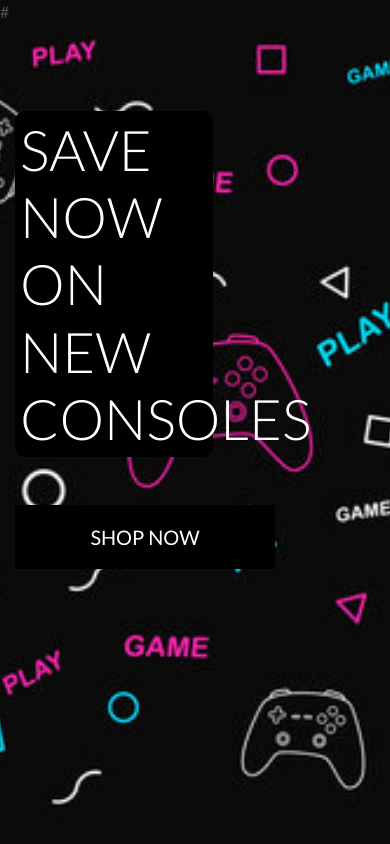
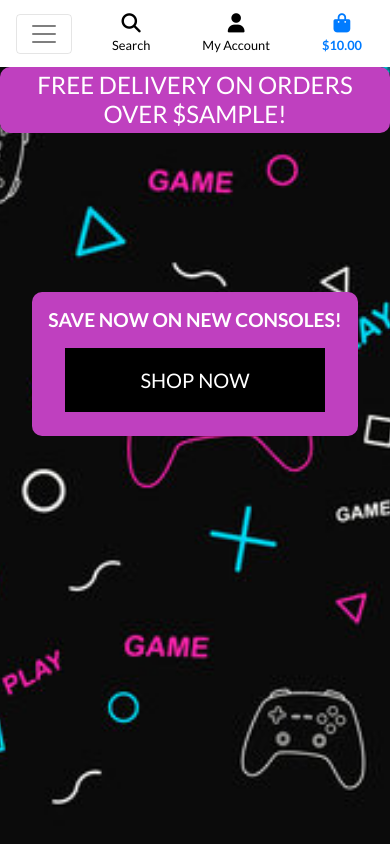
Before and after one commit to RNXVIII/project5-resubmission, a Django app: template home/templates/home/index.html in a window 390 px wide. Run offline with Django 3.2, Linux system fonts and the light colour scheme; the template is opened without the code that fills it: most values are stand-ins (such as "Sample title", 1, 10 or a date in 2020); some libraries are stand-ins or nearby versions.

Commit message:
added mobile header and nav bar, also fixed templates for phones

```diff
--- a/home/templates/home/index.html
+++ b/home/templates/home/index.html
@@ -1,25 +1,16 @@
 {% extends "base.html" %}
 {% load static %}
 
-{% block page_header %}
-    <div class="container header-container">
-        <div class="row">
-            <div class="col"></div>
-        </div>
-    </div>
-{% endblock %}
 {% block content %}
-    <div class="container h-100">
-        <div class="row h-100">
-            <div class="col-7 col-md-6 my-auto">
-                <h1 class="display-4 logo-font text-white">
-                    Save now on new consoles
-                </h1>
-                <div class="my-5">
-                    <h4>
-                        <a href="" class="shop-now-button btn btn-lg rounded-0 text-uppercase py-3">Shop Now</a>
-                    </h4>
-                </div>
+    <div class="container d-flex align-items-center justify-content-center" style="min-height: calc(100vh - 164px);">
+        <div class="bg-purple p-3 text-center custom-heading-container">
+            <h1 class="display-4 logo-font text-white m-0" id="responsive-heading">
+                Save now on new consoles!
+            </h1>
+            <div class="mt-3">
+                <h4>
+                    <a href="#" class="shop-now-button btn btn-lg rounded-0 text-uppercase py-3 text-white">Shop Now</a>
+                </h4>
             </div>
         </div>
     </div>
--- a/static/css/base.css
+++ b/static/css/base.css
@@ -1,14 +1,18 @@
 html {
     height: 100%;
 }
+
 /*used from boutique ado to ensure homepage image lookes nice and fits within the project*/
+
 body {
     background: url('/media/background_image.jpg') no-repeat center center fixed;
     background-size: cover;
     height: calc(100vh - 164px);
     color: #555;
     font-family: 'Lato';
+
 }
+
 /* from Bulma */
 .icon {
     align-items: center;
@@ -17,21 +21,26 @@ body {
     height: 1.5rem;
     width: 1.5rem;
 }
+
 .logo-font {
     text-transform: uppercase;
 }
+
 .main-logo-link {
     width: fit-content;
 }
+
 .shop-now-button {
     background: black;
     color: white;
     min-width: 260px;
 }
+
 .btn-black {
     background: black;
     color: white;
 }
+
 .shop-now-button:hover,
 .shop-now-button:active,
 .shop-now-button:focus,
@@ -41,26 +50,67 @@ body {
     background: #222;
     color: white;
 }
+
 .text-black {
     color: #000 !important;
 }
+
+.bg-purple {
+    background-color: #BF40BF;
+    border-radius: 10px;
+}
+
 .text-white {
     color: white !important;
-    background-color: #000;
-    border-radius: 10px;
-    padding: 5px;
 }
+
 .border-black {
     border: 1px solid black !important;
 }
+
 /* -------------------------------- Media Queries */
-/* Slightly larger container on xl screens */
+
+/* this id is for helping me achieve getting my website to look nice on smaller screens!*/
+
+/* Default styling for small screens */
+#responsive-heading {
+    font-size: 1.2rem; /* Smaller font size for small screens */
+    font-weight: 600;  /* Slightly bold font for smaller screens */
+}
+
+/* Medium screens and above (Laptops) */
+@media (min-width: 992px) and (max-width: 1199px) {
+    /* Laptops and smaller desktops */
+    .custom-heading-container {
+        padding: 5rem 1rem; /* Increase vertical padding for laptops */
+        height: auto; /* Adjust height if needed */
+    }
+
+    #responsive-heading {
+        font-size: 2.5rem; /* Increase font size for laptop screens */
+        font-weight: 700;  /* Bold font weight */
+    }
+}
+
+/* Large screens */
 @media (min-width: 1200px) {
-  .container {
-    max-width: 80%;
-  }
+    .container {
+        max-width: 80%; /* Set container max-width for large screens */
+    }
+
+    .custom-heading-container {
+        padding: 6rem 1rem; /* Increase vertical padding for large screens */
+        height: auto; /* Adjust height if needed */
+    }
+
+    #responsive-heading {
+        font-size: 3rem; /* Larger font size for large screens */
+        font-weight: 700; /* Bold font weight */
+        line-height: 1.2; /* Ensures readability */
+    }
 }
-/* fixed top navbar only on medium and up */
+
+/* Fixed top navbar only on medium and up */
 @media (min-width: 992px) {
     .fixed-top-desktop-only {
         position: fixed;
@@ -69,6 +119,7 @@ body {
         left: 0;
         z-index: 1030;
     }
+
     .header-container {
         padding-top: 164px;
     }
--- a/templates/base.html
+++ b/templates/base.html
@@ -97,6 +97,20 @@
                 </ul>
             </div>
         </div>
+        <div class="row bg-white">
+            <nav class="navbar navbar-expand-lg navbar-light w-100">
+                <button class="navbar-toggler" type="button" data-toggle="collapse" data-target="#main-nav" aria-controls="main-nav" aria-expanded="false" aria-label="Toggle navigation">
+                    <span class="navbar-toggler-icon"></span>
+                </button>
+                {% include 'includes/mobile-top-header.html' %}
+                {% include 'includes/main-nav.html' %}
+            </nav>
+        </div>
+        <div id="delivery-banner" class="row text-center">
+            <div class="col bg-black text-white bg-purple">
+                <h4 class="logo-font my-1">Free delivery on orders over ${{ free_shipping_threshold }}!</h4>
+            </div>
+        </div>
     </header>
 
 
--- /dev/null
+++ b/templates/includes/main-nav.html
@@ -0,0 +1,54 @@
+<div class="collapse navbar-collapse" id="main-nav">
+    <ul class="navbar-nav w-auto mx-auto">
+        <li class="nav-item dropdown">
+            <a class="logo-font font-weight-bold nav-link text-black mr-5" href="#" id="all-products-link" data-toggle="dropdown" aria-haspopup="true" aria-expanded="false">
+                All Products
+            </a>
+            <div class="dropdown-menu border-0" aria-labelledby="all-products-link">
+                <a href="" class="dropdown-item">By Price</a>
+                <a href="" class="dropdown-item ">By Rating</a>
+                <a href="" class="dropdown-item ">By Category</a>
+                <a href="" class="dropdown-item">All Products</a>
+            </div>
+        </li>
+
+        <li class="nav-item dropdown">
+            <a class="logo-font font-weight-bold nav-link text-black mr-5" href="#" id="clothing-link" data-toggle="dropdown" aria-haspopup="true" aria-expanded="false">
+                Games
+            </a>
+            <div class="dropdown-menu border-0" aria-labelledby="clothing-link">
+                <a href="" class="dropdown-item">Xbox</a>
+                <a href="" class="dropdown-item">PS4/PS5</a>
+                <a href="" class="dropdown-item">Nintendo switch</a>
+                <a href="" class="dropdown-item">All Games</a>
+            </div>
+        </li>
+
+        <li class="nav-item dropdown">
+            <a class="logo-font font-weight-bold nav-link text-black mr-5" href="#" id="homeware-link" data-toggle="dropdown" aria-haspopup="true" aria-expanded="false">
+                Consoles &amp; Accessories
+            </a>
+            <div class="dropdown-menu border-0" aria-labelledby="homeware-link">
+                <a href="" class="dropdown-item">Xbox</a>
+                <a href="" class="dropdown-item">PS4/PS5</a>
+                <a href="" class="dropdown-item">Nintendo switch</a>
+                <a href="" class="dropdown-item">Headsets</a>
+                <a href="" class="dropdown-item">Controllers</a>
+                <a href="" class="dropdown-item">Chargers</a>
+                <a href="" class="dropdown-item">All Accessories</a>
+            </div>
+        </li>
+
+        <li class="nav-item dropdown">
+            <a class="logo-font font-weight-bold nav-link text-black" href="#" id="specials-link" data-toggle="dropdown" aria-haspopup="true" aria-expanded="false">
+                Special Offers
+            </a>
+            <div class="dropdown-menu border-0" aria-labelledby="specials-link">
+                <a href="" class="dropdown-item">New Arrivals</a>
+                <a href="" class="dropdown-item">Deals</a>
+                <a href="" class="dropdown-item">About To Go!</a>
+                <a href="" class="dropdown-item">All Specials</a>
+            </div>
+        </li>
+    </ul>
+</div>
--- /dev/null
+++ b/templates/includes/mobile-top-header.html
@@ -0,0 +1,54 @@
+<li class="list-inline-item">
+    <a class="text-black nav-link d-block d-lg-none p-1" href="#" id="mobile-search" data-toggle="dropdown" aria-haspopup="true" aria-expanded="false">
+        <div class="text-center">
+            <i class="fas fa-search" style="font-size: 1.2rem;"></i>
+            <p class="my-0" style="font-size: 0.8rem;">Search</p>
+        </div>
+    </a>
+    <div class="dropdown-menu border-0 w-100 p-2 rounded-0 my-0" aria-labelledby="mobile-search">
+        <form class="form" method="GET" action="">
+            <div class="input-group">
+                <input class="form-control border-black rounded-0" type="text" name="q" placeholder="Search our site">
+                <div class="input-group-append">
+                    <button class="btn btn-black border-black rounded-0" type="submit">
+                        <i class="fas fa-search"></i>
+                    </button>
+                </div>
+            </div>
+        </form>
+    </div>
+</li>
+<li class="list-inline-item dropdown">
+    <a class="text-black nav-link d-block d-lg-none p-1" href="#" id="user-options" data-toggle="dropdown" aria-haspopup="true" aria-expanded="false">
+        <div class="text-center">
+            <i class="fas fa-user" style="font-size: 1.2rem;"></i>
+            <p class="my-0" style="font-size: 0.8rem;">My Account</p>
+        </div>
+    </a>
+    <div class="dropdown-menu border-0" aria-labelledby="user-options">
+        {% if request.user.is_authenticated %}
+            {% if request.user.is_superuser %}
+                <a href="{% url 'account_logout' %}" class="dropdown-item">Product Management</a>
+            {% endif %}
+            <a href="#" class="dropdown-item">My Profile</a>
+            <a href="{% url 'account_logout' %}" class="dropdown-item">Logout</a>
+        {% else %}
+            <a href="{% url 'account_signup' %}" class="dropdown-item">Register</a>
+            <a href="{% url 'account_login' %}" class="dropdown-item">Login</a>
+        {% endif %}
+    </div>
+</li>
+<li class="list-inline-item">
+    <a class="{% if grand_total %}text-primary font-weight-bold{% else %}text-black{% endif %} nav-link d-block d-lg-none p-1" href="#">
+        <div class="text-center">
+            <i class="fas fa-shopping-bag" style="font-size: 1.2rem;"></i>
+            <p class="my-0" style="font-size: 0.8rem;">
+                {% if grand_total %}
+                    ${{ grand_total|floatformat:2 }}
+                {% else %}
+                    $0.00
+                {% endif %}
+            </p>
+        </div>
+    </a>
+</li>
```
Lines whose indentation alone changed are shown as unchanged.
